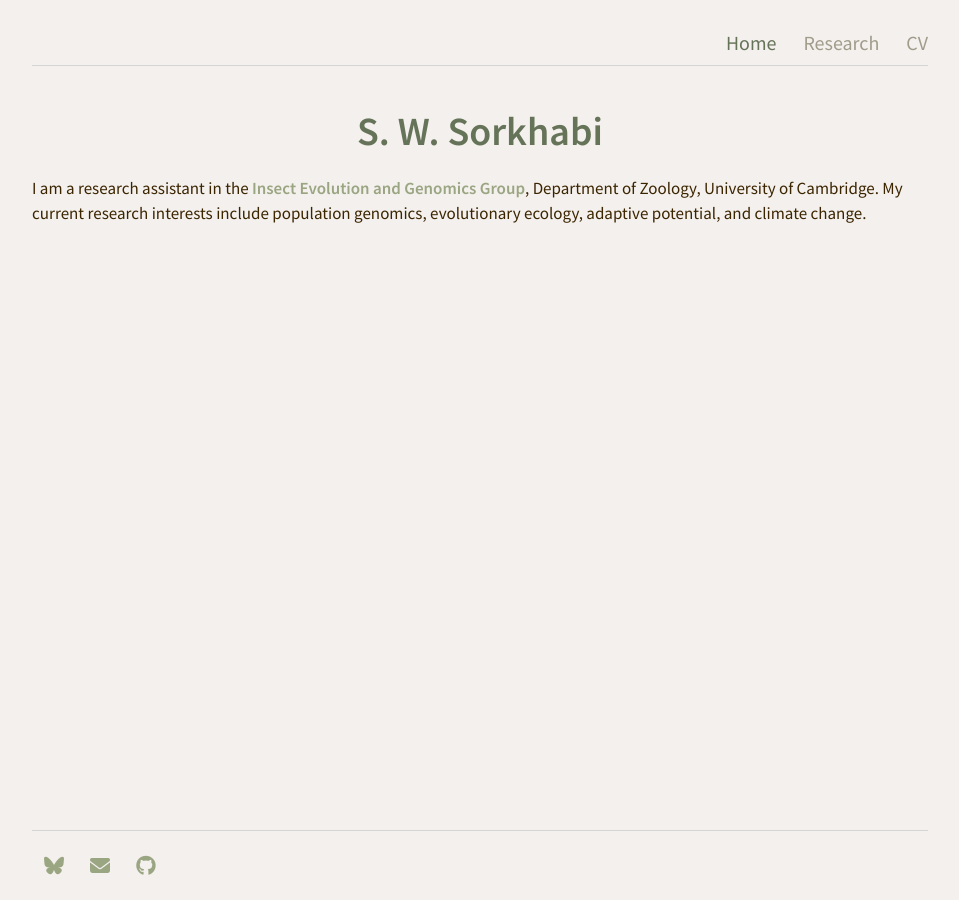
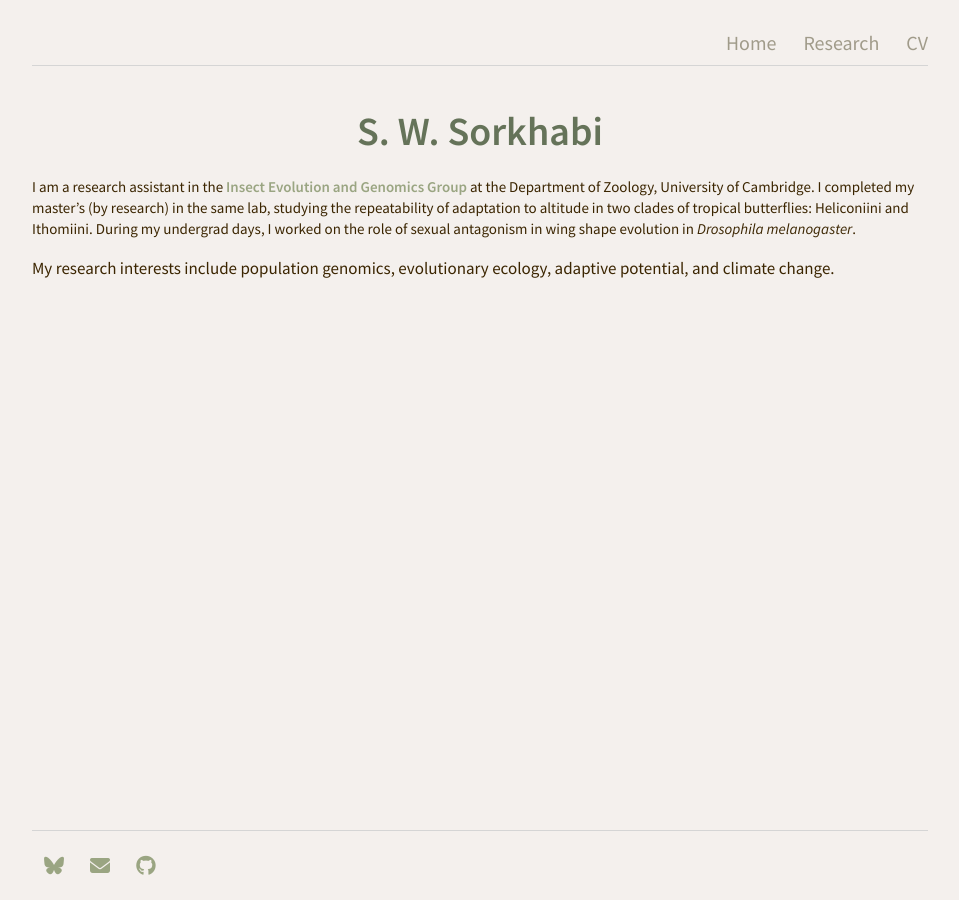
Before and after one commit to ssorkhabi/ssorkhabi.github.io, a Jekyll site: the page built from index.md, in a window 1280 px wide. Shown: the whole page, without its empty margins (160-1119 px from the left). Built offline with Jekyll 4.4.1, drawn with Linux system fonts in a browser that asks for light colours.

Commit message:
expanded the introduction

```diff
--- a/index.md
+++ b/index.md
@@ -1,9 +1,9 @@
 ---
 layout: default
-title: Home
+title: Greetings!
 ---
 
-I am a research assistant in the [Insect Evolution and Genomics Group](https://www.heliconius.zoo.cam.ac.uk/){:target="_blank"},
-Department of Zoology, University of Cambridge.
-My current research interests include population genomics, evolutionary ecology, adaptive potential, and climate change.
+I am a research assistant in the [Insect Evolution and Genomics Group](https://www.heliconius.zoo.cam.ac.uk/){:target="_blank"} at the Department of Zoology, University of Cambridge. I completed my master's (by research) in the same lab, studying the repeatability of adaptation to altitude in two clades of tropical butterflies: Heliconiini and Ithomiini. During my undergrad days, I worked on the role of sexual antagonism in wing shape evolution in *Drosophila melanogaster*.
+
+My research interests include population genomics, evolutionary ecology, adaptive potential, and climate change.
 {: .lighter}
```
